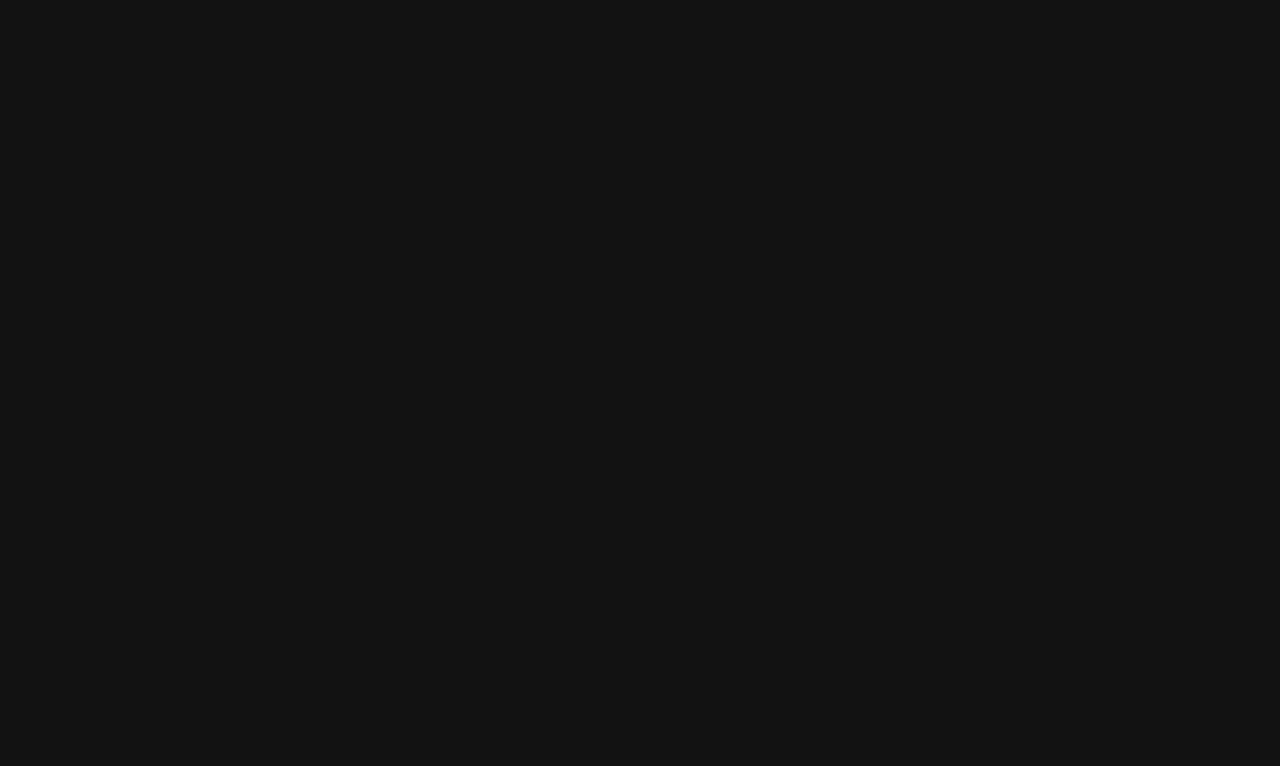
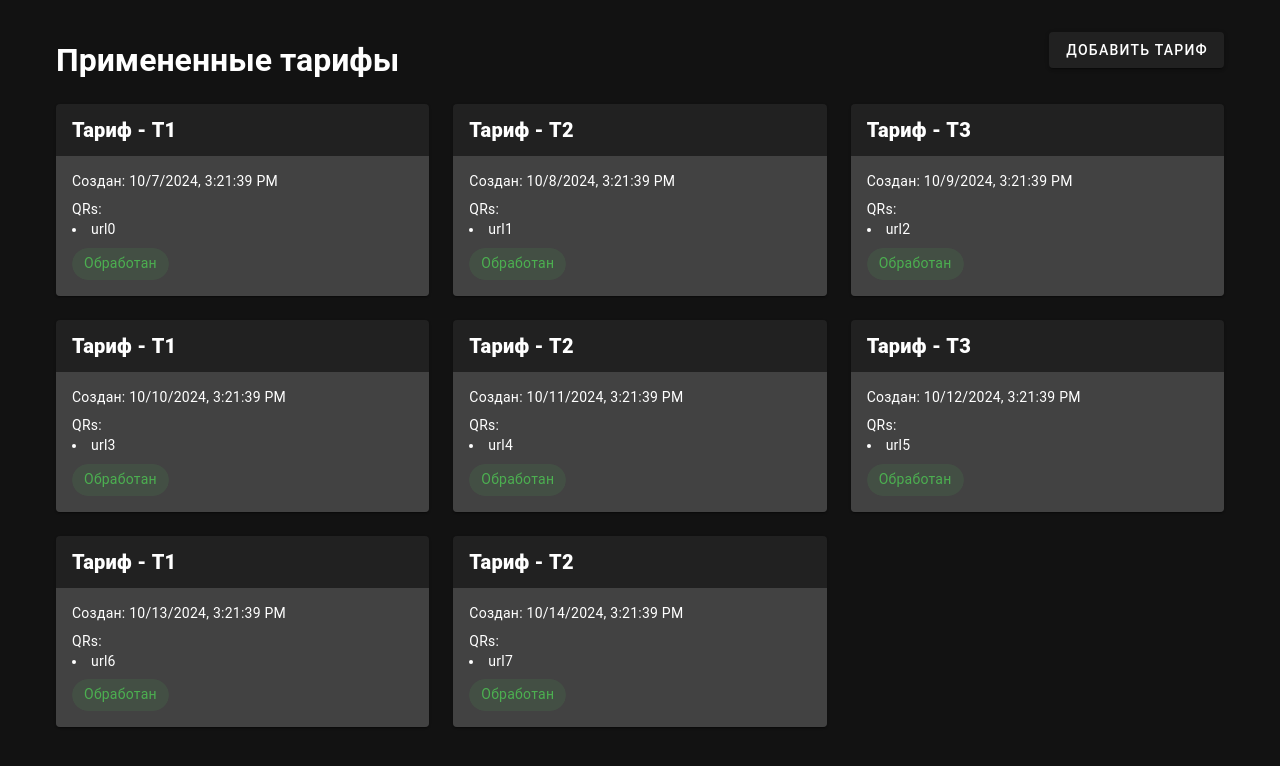
Before and after one commit to Nadelopo/scanner, a Vue app: page /tariffs in a window 1280 px wide. Before the commit this address had no page. Shown: the top 766 px of the page. Built offline with nearby package versions, Linux system fonts and the light colour scheme.

Commit message:
feat: tariffs view

```diff
--- a/src/router/index.ts
+++ b/src/router/index.ts
@@ -7,6 +7,12 @@ const router = createRouter({
       path: '/auth',
       name: 'Auth',
       component: () => import('../views/AuthView.vue')
+    },
+    {
+      path: '/tariffs',
+      name: 'Tariffs',
+      component: () => import('../views/TariffsView.vue'),
+      meta: { auth: true }
     }
   ]
 })
--- /dev/null
+++ b/src/views/TariffsView.vue
@@ -0,0 +1,55 @@
+<script setup lang="ts">
+import { useRouter } from 'vue-router'
+import { VBtn, VCard, VCardText, VChip, VCol, VRow, VProgressCircular } from 'vuetify/components'
+
+const currentDate = new Date()
+const nextDay = new Date()
+const tariffs = Array(8)
+  .fill(null)
+  .map((_, i) => ({
+    id: i,
+    val: 'T' + ((i % 3) + 1),
+    qrs: ['url' + i],
+    processed: false,
+    created: nextDay.setDate(currentDate.getDate() + i)
+  }))
+
+const router = useRouter()
+const addTariff = () => {
+  router.push('/set-tariff')
+}
+</script>
+
+<template>
+  <div class="d-flex justify-space-between align-center flex-md-row flex-column">
+    <h1 class="my-5 text-center">Примененные тарифы</h1>
+    <v-btn class="mb-5" @click="addTariff">Добавить тариф</v-btn>
+  </div>
+  <div v-if="!tariffs.length" class="d-flex justify-center">
+    <v-progress-circular indeterminate />
+  </div>
+  <v-row>
+    <v-col v-for="tariff in tariffs" :key="tariff.id" cols="12" xl="3" lg="4" md="6">
+      <v-card class="mx-auto fill-height d-flex flex-column" width="100%" max-width="380">
+        <template #title>
+          <span class="font-weight-black">Тариф - {{ tariff.val }}</span>
+        </template>
+
+        <v-card-text class="bg-surface-light pt-4 d-flex flex-column ga-2">
+          <div>Создан: {{ new Date(tariff.created).toLocaleString() }}</div>
+          <div>
+            <div>QRs:</div>
+            <ul style="list-style-position: inside">
+              <li v-for="qr in tariff.qrs" :key="qr">{{ qr }}</li>
+            </ul>
+          </div>
+          <div class="mt-auto">
+            <v-chip :color="tariff.processed ? 'red' : 'green'">
+              {{ tariff.processed ? 'Не обработан' : 'Обработан' }}
+            </v-chip>
+          </div>
+        </v-card-text>
+      </v-card>
+    </v-col>
+  </v-row>
+</template>
```
